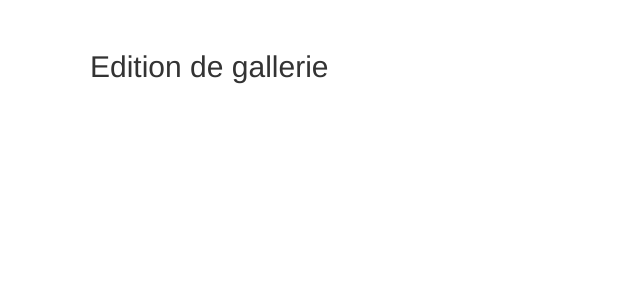
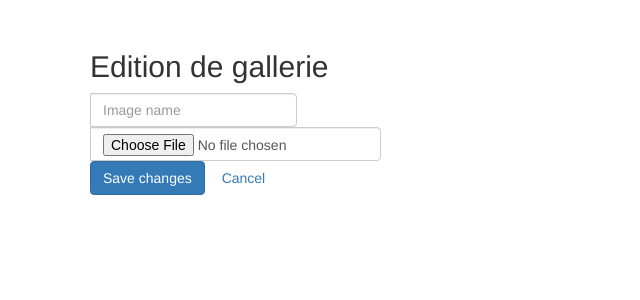
Before and after one commit to HE-Arc/WafflePancake-Studios, a Django app: template shinywaffle/shinywaffle/templates/galleries/gallery_edit_form.html in a window 1280 px wide. Shown: the part 51-351 px from the top of the page, without its empty margins (0-640 px from the left). Run offline with Django 3.2, Linux system fonts and the light colour scheme; the template is opened without the code that fills it: values that come from a table or form of the project are taken from there, others are empty; tables that the repository leaves empty hold one stand-in row (values such as "Sample post"); some libraries are stand-ins or nearby versions.

Commit message:
workin on image form

```diff
--- a/shinywaffle/shinywaffle/galleries/forms.py
+++ b/shinywaffle/shinywaffle/galleries/forms.py
@@ -15,9 +15,21 @@ class GalleryNewForm(forms.Form):
             Submit('save_changes', 'Save changes', css_class="btn-primary"),
             HTML('<a class="btn btn-secondary" href={% url "galleries:index" %}>Cancel</a>')  # not sure about this
         ),
-
     )
 
 
 class GalleryEditForm(forms.Form):
-    pass
+    image_name = forms.CharField(max_length=50)
+    images = forms.FileField()
+
+    helper = FormHelper()
+    helper.form_class = 'form-inline'
+    helper.layout = Layout(
+        InlineField('image_name'),
+        InlineField('images'),
+        ButtonHolder(
+            Submit('save_changes', 'Save changes', css_class="btn-primary"),
+            HTML('<a class="btn btn-secondary" href={% url "galleries:index" %}>Cancel</a>')  # not sure about this
+        ),
+
+    )
--- a/shinywaffle/shinywaffle/templates/galleries/gallery_edit_form.html
+++ b/shinywaffle/shinywaffle/templates/galleries/gallery_edit_form.html
@@ -1,10 +1,18 @@
 {% extends "base.html" %}
 {% load static i18n %}
-{% block title %}Galleries{% endblock %}
+{% load crispy_forms_tags %}
+
+{% block title %}Gallery: {{ object.title }}{% endblock %}
 
 {% block content %}
   <div class="container">
     <h2>Edition de gallerie</h2>
 
+    <form action="{% url 'galleries:edit' id %}" method="post">
+      {% csrf_token %}
+
+      {% crispy form %}
+    </form>
+
   </div>
 {% endblock content %}
```
Also changed, not shown: shinywaffle/shinywaffle/galleries/views.py (+21 -2 lines).
